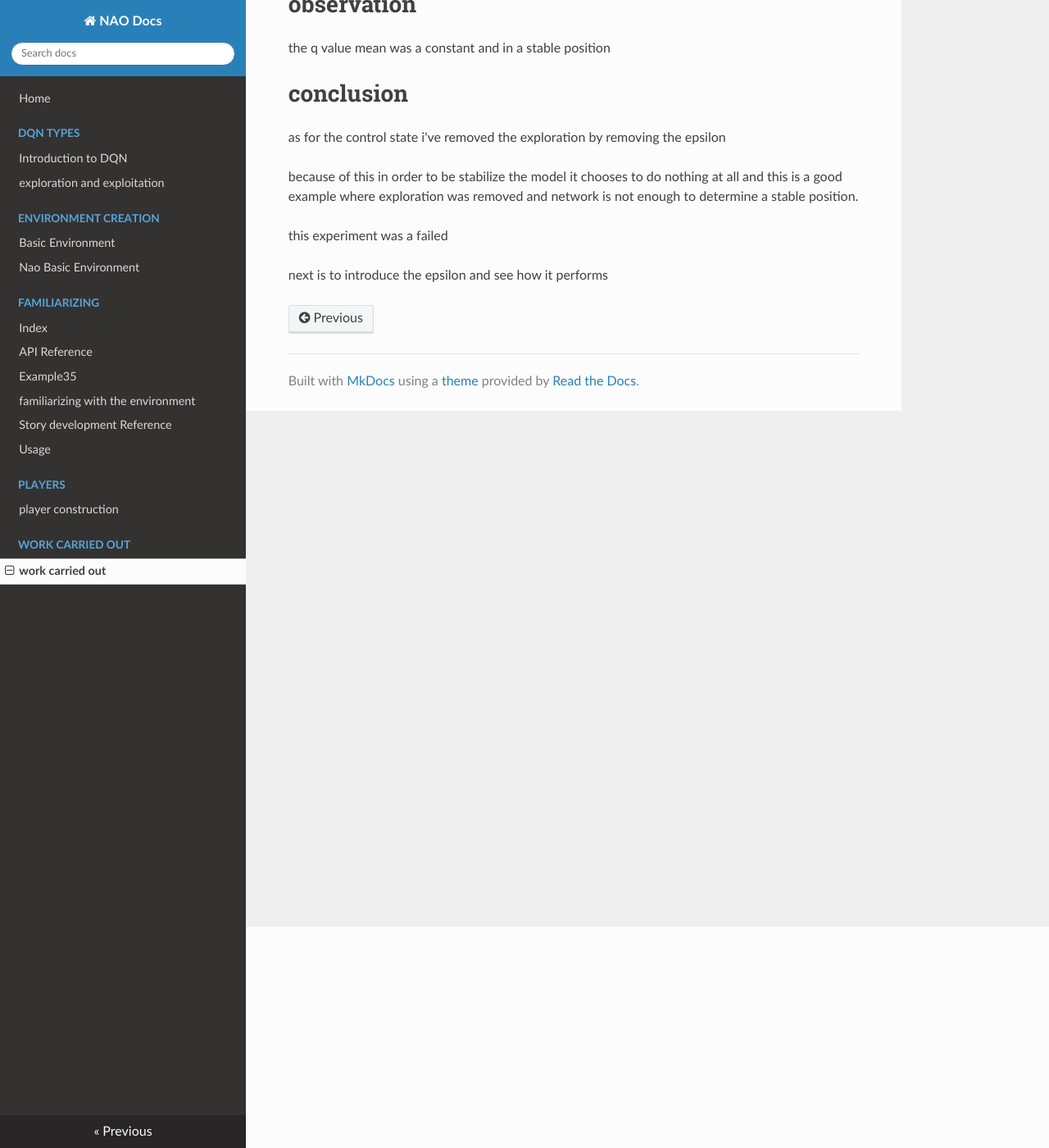
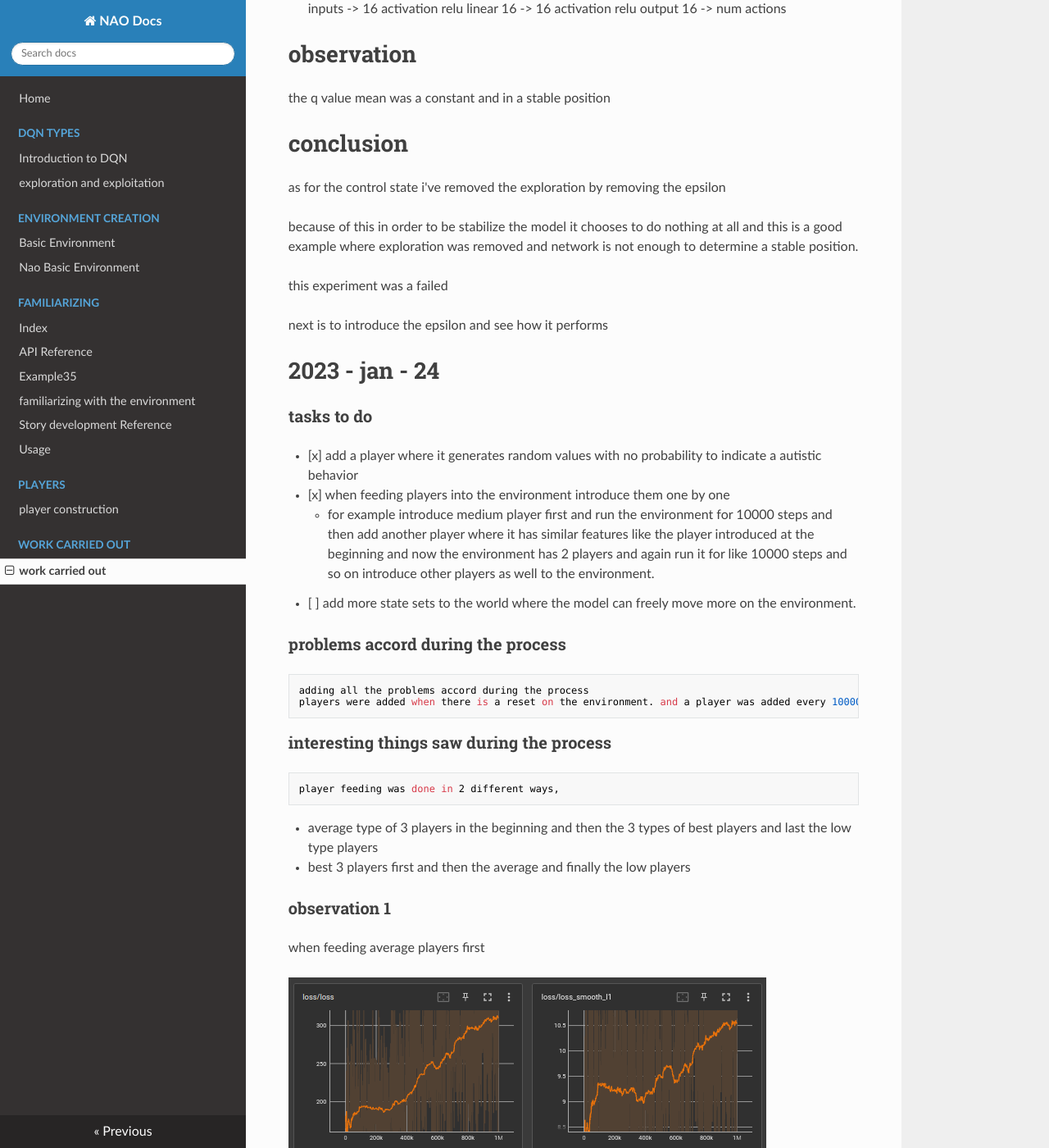
Before and after one commit to hasithz/Nao_doc, an MkDocs documentation site: the page built from docs/work carried out/2023 01 23.md, in a window 1280 px wide and 1400 px high, scrolled down 270 px. Shown: the whole window at 82% size. Built offline with MkDocs 1.6.1, drawn with Linux system fonts in a browser that asks for light colours; nearby versions of some CDN libraries.

Commit message:
update on images

````diff
--- a/docs/work carried out/2023 01 23.md
+++ b/docs/work carried out/2023 01 23.md
@@ -1,4 +1,6 @@
 # work carried out
+
+# 2023 - jan - 23
 
 in DQN network as for the sequential layers
 
@@ -22,6 +24,34 @@ this experiment was a failed
 next is to introduce the epsilon and see how it performs
 
 
+
+# 2023 - jan - 24
+
+### tasks to do
+- [x] add a player where it generates random values with no probability to indicate a autistic behavior
+- [x] when feeding players into the environment introduce them one by one
+    - for example introduce medium player first and run the environment for 10000 steps and then add another player where it has similar features like the player introduced at the beginning and now the environment has 2 players and again run it for like 10000 steps and so on introduce other players as well to the environment.
+- [ ] add more state sets to the world where the model can freely move more on the environment.
+
+### problems accord during the process
+    adding all the problems accord during the process
+    players were added when there is a reset on the environment. and a player was added every 100000 steps.
+
+### interesting things saw during the process
+    player feeding was done in 2 different ways,
+
+- average type of 3 players in the beginning and then the 3 types of best players and last the low type players
+- best 3 players first and then the average and finally the low players
+
+### observation 1
+when feeding average players first
+
+![feed players loss](https://github.com/hasithz/Nao_doc/blob/main/assets/images/loss%202023-01-24.png)
+
+![q values](https://github.com/hasithz/Nao_doc/blob/main/assets/images/q%20calues%202023-01-24.png)
+
+![reward](https://github.com/hasithz/Nao_doc/blob/main/assets/images/reward%202023-01-24.png)
+
 <!-- ```mermaid
 journey
 	title Me studying for exams
````
